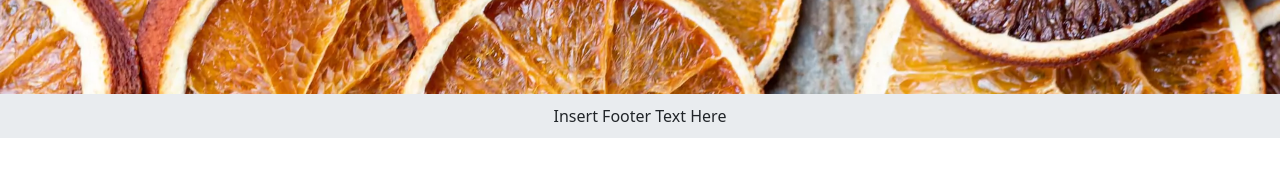
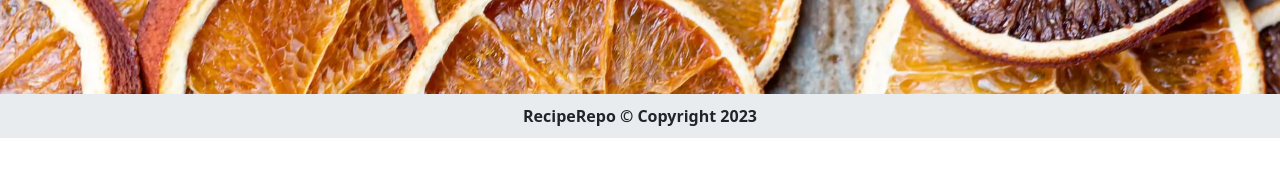
Before and after one commit to AlfredA93/recipe-repo-2, a Django app: page /accounts/signup/ in a window 1280 px wide. Shown: the part 662-840 px from the top of the page. Run offline with Django 3.2, Linux system fonts and the light colour scheme; some libraries are stand-ins or nearby versions.

Commit message:
Add footer text/style. Edit message alert timeout.

```diff
--- a/templates/base.html
+++ b/templates/base.html
@@ -158,7 +158,7 @@
     </main>
     <!-- Footer -->
     <footer class="col-12 text-center sticky-bottom">
-        Insert Footer Text Here
+        <b>RecipeRepo © Copyright 2023</b>
     </footer>
     <!-- Message Alert Timeout Credit - Code Institute, I think therefore I blog -->
     <script>
@@ -166,7 +166,7 @@
             let messages = document.getElementById("msg");
             let alert = new bootstrap.Alert(messages);
             alert.close();
-        }, 3000);
+        }, 5000);
     </script>
 </body>
 </html>
```
